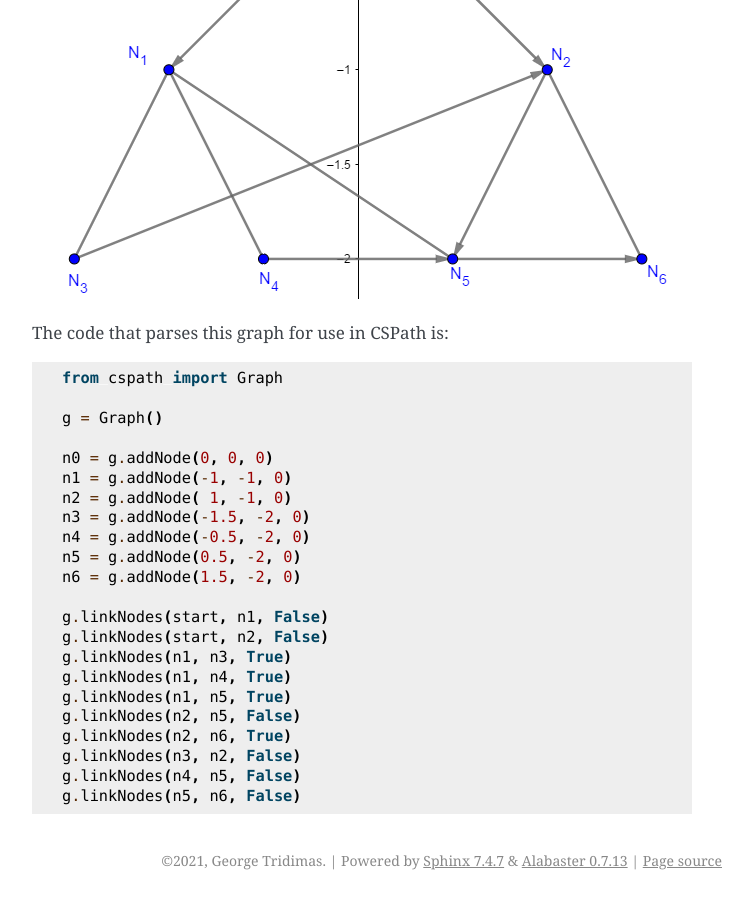
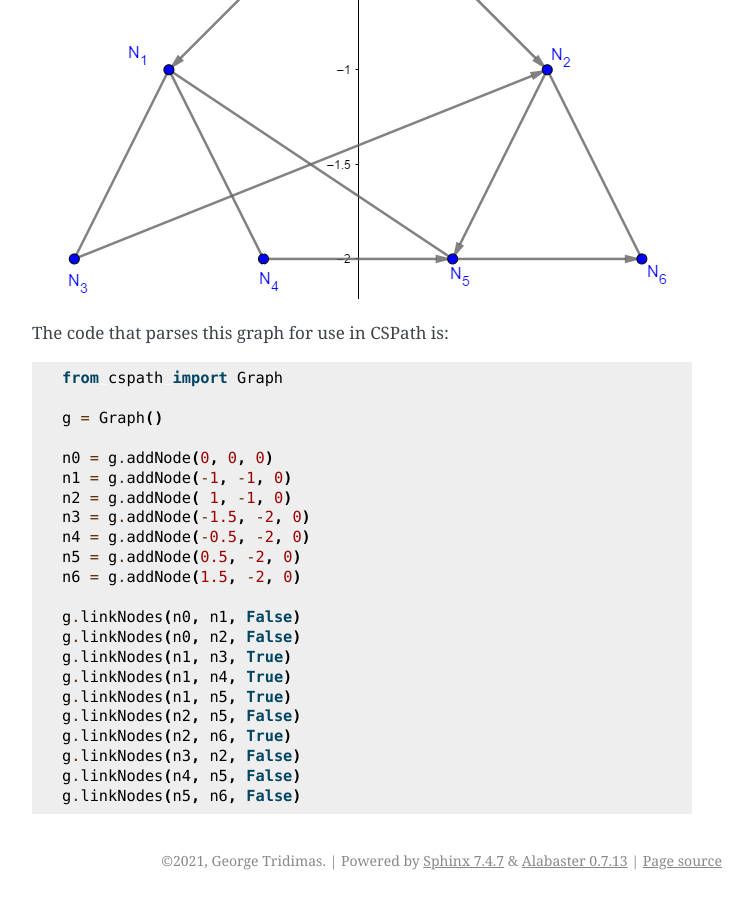
Before and after one commit to notgmt1337/CSPath, a Sphinx documentation site: the page built from docs/how-to/graph-parse.rst, in a window 1280 px wide and 900 px high, scrolled down 2517 px. Shown: the whole window, without its empty margins (388-1141 px from the left). Built offline with Sphinx 7.4.7, drawn with Linux system fonts in a browser that asks for light colours.

Commit message:
Update graph-parse.rst

```diff
--- a/docs/how-to/graph-parse.rst
+++ b/docs/how-to/graph-parse.rst
@@ -113,8 +113,8 @@ The code that parses this graph for use in CSPath is:
     n5 = g.addNode(0.5, -2, 0)
     n6 = g.addNode(1.5, -2, 0)
 
-    g.linkNodes(start, n1, False)
-    g.linkNodes(start, n2, False)
+    g.linkNodes(n0, n1, False)
+    g.linkNodes(n0, n2, False)
     g.linkNodes(n1, n3, True)
     g.linkNodes(n1, n4, True)
     g.linkNodes(n1, n5, True)
```
